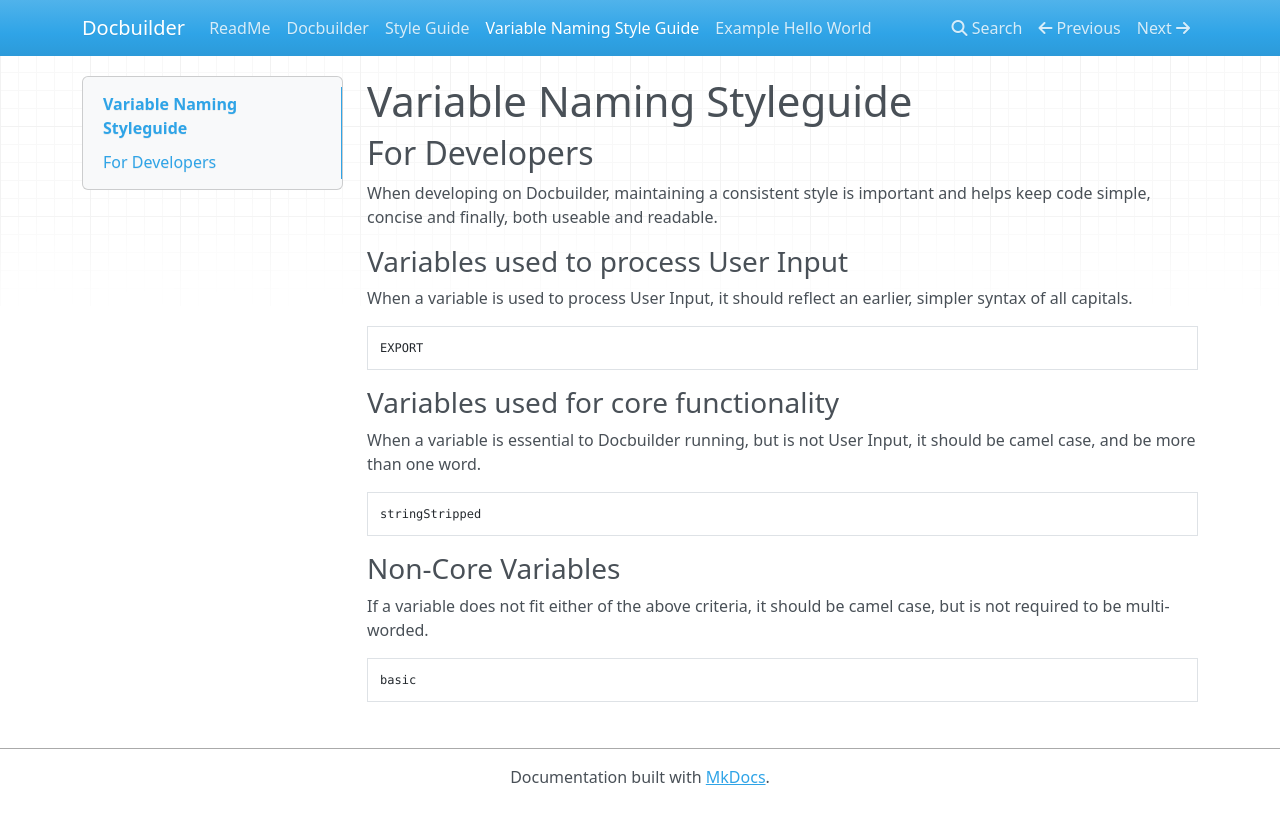
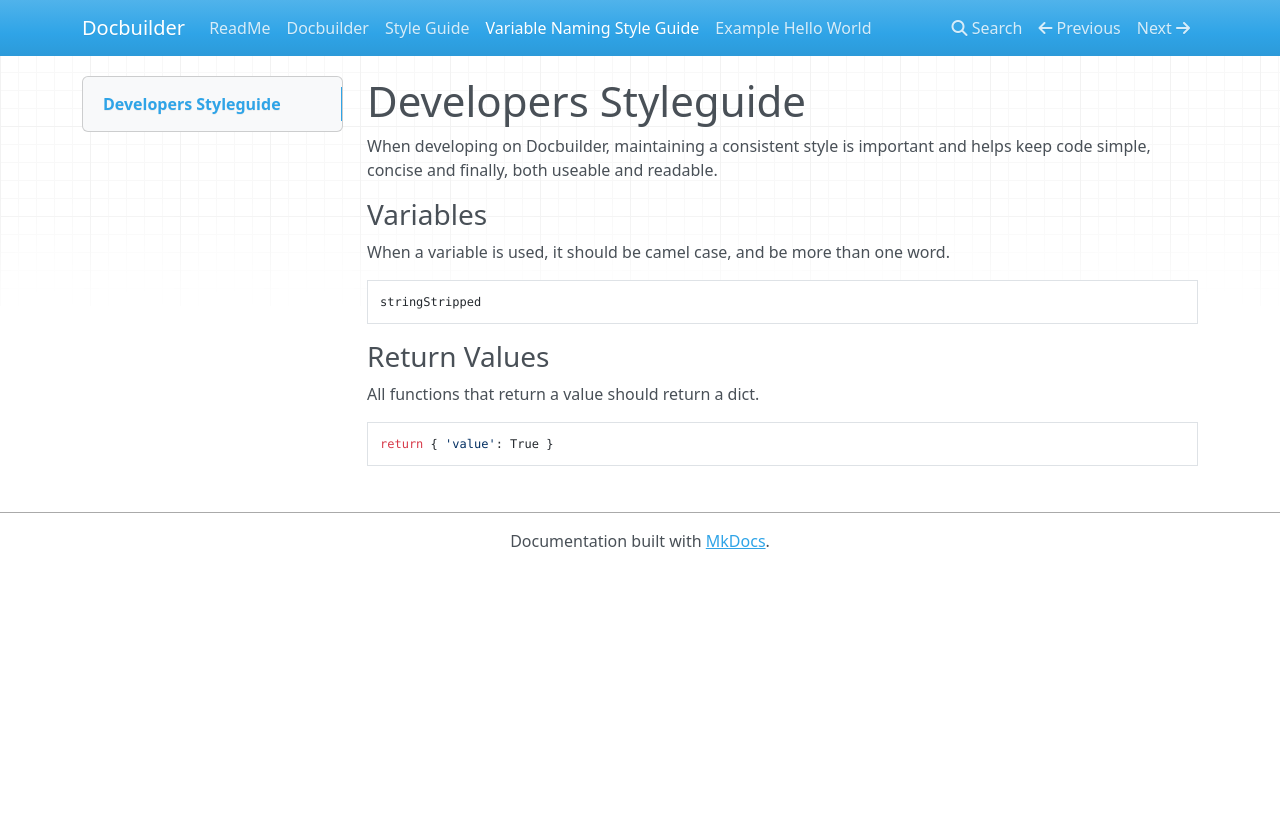
Before and after one commit to shakna-israel/docbuilder, an MkDocs documentation site: the page built from docs/VariableNamingStyleGuide.md, in a window 1280 px wide. Shown: the top 824 px of the page. Built offline with MkDocs 1.6.1, drawn with Linux system fonts in a browser that asks for light colours; nearby versions of some CDN libraries; old or Windows-style settings are respelled for this version of MkDocs.

Commit message:
Update VariableNamingStyleGuide.md

````diff
--- a/docs/VariableNamingStyleGuide.md
+++ b/docs/VariableNamingStyleGuide.md
@@ -1,28 +1,19 @@
-# Variable Naming Styleguide
-## For Developers
+# Developers Styleguide
 
 When developing on Docbuilder, maintaining a consistent style is important and helps keep code simple, concise and finally, both useable and readable.
 
-### Variables used to process User Input
+### Variables
 
-When a variable is used to process User Input, it should reflect an earlier, simpler syntax of all capitals.
-
-```
-EXPORT
-```
-
-### Variables used for core functionality
-
-When a variable is essential to Docbuilder running, but is not User Input, it should be camel case, and be more than one word.
+When a variable is used, it should be camel case, and be more than one word.
 
 ```
 stringStripped
 ```
 
-### Non-Core Variables
+### Return Values
 
-If a variable does not fit either of the above criteria, it should be camel case, but is not required to be multi-worded.
+All functions that return a value should return a dict.
 
 ```
-basic
+return { 'value': True }
 ```
````
